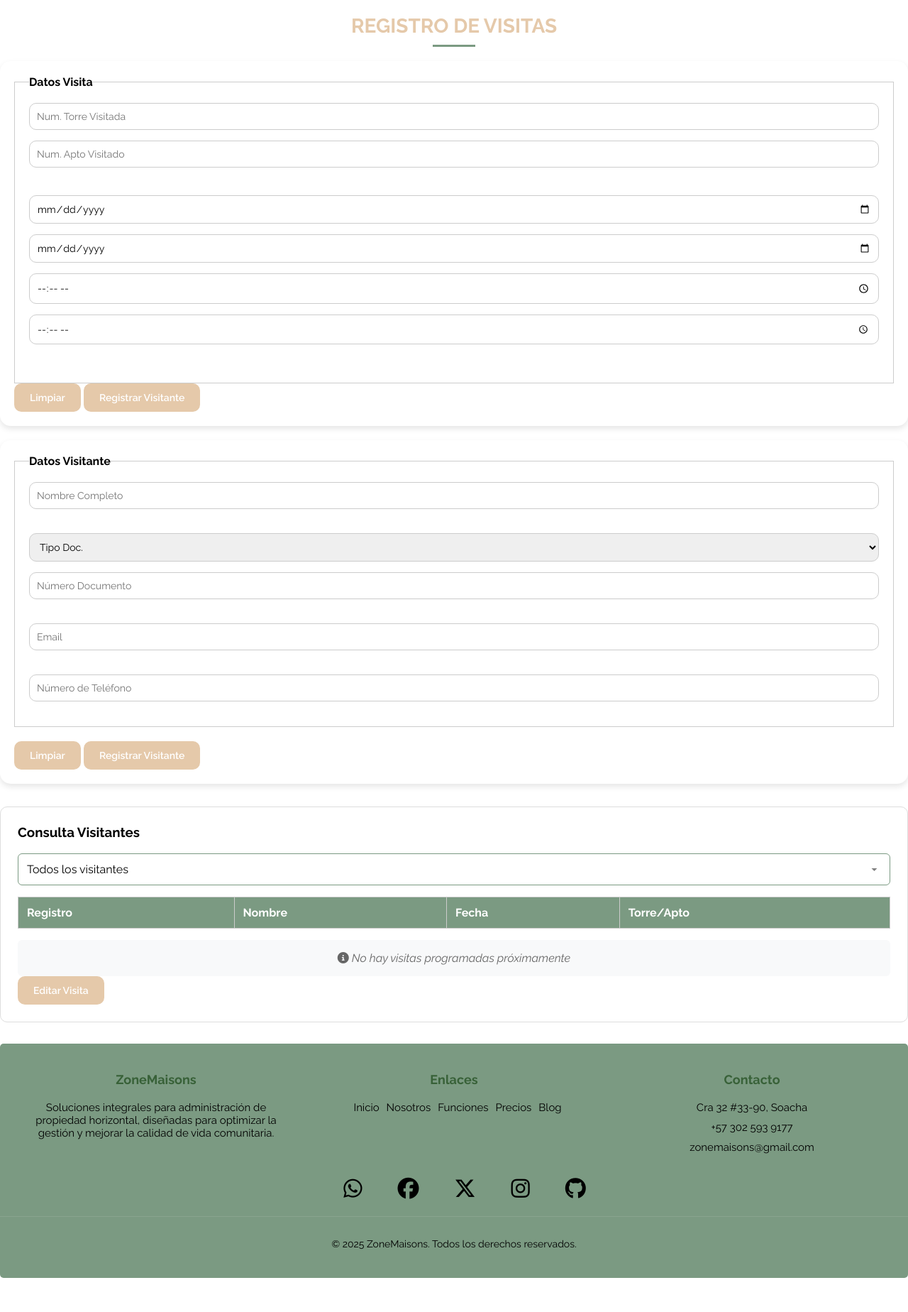
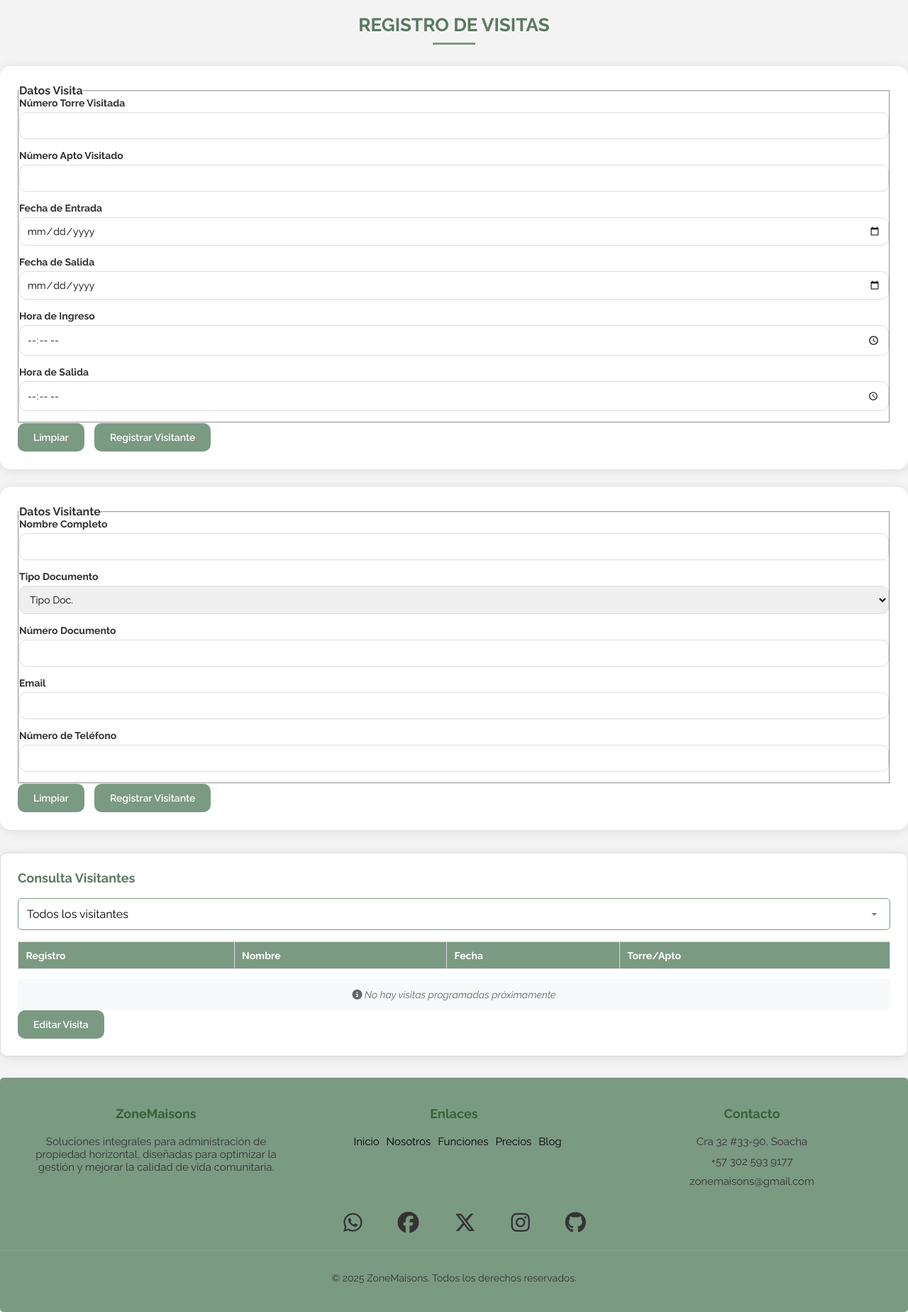
Before and after one commit to 4lecky/ZoneMaison2025, a PHP site: page /views/visitas.php in a window 1280 px wide. Shown: the part 166-2014 px from the top of the page at 71% size. Before the commit the page ends 1966 px from the top, so only its background shows below. Run offline with PHP 8.4, Linux system fonts and the light colour scheme; lists and menus that the app fills with data are empty; some libraries are stand-ins or nearby versions.

Commit message:
Modifique estilo Formulario(Andres)

```diff
--- a/assets/Css/visitas.css
+++ b/assets/Css/visitas.css
@@ -1,8 +1,28 @@
+:root {
+    --primary-color: #7b9a82;
+    --primary-dark: #5a7961;
+    --primary-light: #a3bdaa;
+    --secondary-color: #f8f9fa;
+    --text-color: #333;
+    --border-color: #ddd;
+    --success-color: #28a745;
+    --warning-color: #ffc107;
+    --danger-color: #dc3545;
+    --shadow: 0 2px 15px rgba(0, 0, 0, 0.1);
+    --transition: all 0.3s ease;
+}
+
+body {
+    font-family: 'Poppins', sans-serif;
+    background-color: #f4f4f4;
+    color: var(--text-color);
+}
+
 main h2 {
     text-align: center;
-    margin-bottom: 20px;
-    font-size: 28px;
-    color: #e5c9aa;
+    margin-bottom: 30px;
+    font-size: 26px;
+    color: var(--primary-dark);
     position: relative;
 }
 
@@ -11,32 +31,27 @@ main h2::after {
     display: block;
     width: 60px;
     height: 3px;
-    background-color: #7b9a82;
+    background-color: var(--primary-color);
     margin: 10px auto 0;
 }
 
-
-body {
-    font-family: 'Poppins', sans-serif;
-}
-
-
+/* ---- Formulario ---- */
 form {
     background-color: #ffffff;
     border-radius: 15px;
-    padding: 20px;
-    box-shadow: 0 4px 8px rgba(0, 0, 0, 0.1);
-    margin-bottom: 20px;
+    padding: 25px;
+    box-shadow: var(--shadow);
+    margin-bottom: 25px;
+    transition: var(--transition);
 }
 
-
 form label {
-    font-weight: 600;
-    color: #000;
+    font-weight: bold;
+    color: var(--text-color);
     margin-bottom: 5px;
     display: block;
+    font-size: 14px;
 }
-
 
 form input,
 form select {
@@ -44,7 +59,7 @@ form select {
     padding: 10px;
     margin-bottom: 15px;
     border-radius: 10px;
-    border: 1px solid #ccc;
+    border: 1px solid var(--border-color);
     font-size: 14px;
     box-sizing: border-box;
     transition: border-color 0.3s ease;
@@ -52,57 +67,61 @@ form select {
 
 form input:focus,
 form select:focus {
-    color: black;
-    border-color: #7b9a82;
+    border-color: var(--primary-color);
     outline: none;
 }
 
-
+/* ---- Botones ---- */
 form button,
 form input[type="button"],
-form input[type="submit"] {
-    background-color: #e5c9aa;
-    color: #fff;
+form input[type="submit"],
+#btnEditar {
+    background-color: var(--primary-color);
+    color: white;
     padding: 10px 20px;
-    border: 2px solid #e5c9aa;
+    border: 2px solid var(--primary-color);
     border-radius: 10px;
     font-weight: 600;
     font-size: 14px;
     cursor: pointer;
-    transition: all 0.3s ease;
+    transition: var(--transition);
+    margin-right: 10px;
 }
-
 
 form button:hover,
 form input[type="button"]:hover,
-form input[type="submit"]:hover {
-    background-color: #ffffff;
-    color: black;
-    border: 2px solid #e5c9aa;
-    box-shadow: 0 0 8px rgba(76, 175, 80, 0.6);
+form input[type="submit"]:hover,
+#btnEditar:hover {
+    background-color: white;
+    color: var(--text-color);
+    border-color: var(--primary-color);
+    box-shadow: 0 0 8px rgba(123, 154, 130, 0.4);
 }
 
-
+/* ---- Tabla ---- */
 .table-card {
     padding: 1.5em;
-    border: 1px solid #ddd;
+    border: 1px solid var(--border-color);
     border-radius: 10px;
     margin-top: 2em;
+    background-color: white;
+    box-shadow: var(--shadow);
 }
 
 .table-card h3 {
     margin-bottom: 1em;
+    font-size: 18px;
+    color: var(--primary-dark);
 }
 
 .Consulta {
     margin-bottom: 1em;
 }
 
-
 .filtro-visitas {
     width: 100%;
     padding: 0.75em;
-    border: 1px solid #7b9a82;
+    border: 1px solid var(--primary-color);
     border-radius: 6px;
     font-size: 1em;
     background-color: #fff;
@@ -115,8 +134,8 @@ form input[type="submit"]:hover {
 
 .filtro-visitas:focus {
     outline: none;
-    border-color: #7b9a82;
-    box-shadow: 0 0 4px #7b9a82;
+    border-color: var(--primary-color);
+    box-shadow: 0 0 4px var(--primary-color);
 }
 
 table {
@@ -126,49 +145,32 @@ table {
 }
 
 thead {
-    background-color: #7b9a82;
+    background-color: var(--primary-color);
     color: white;
 }
 
 table th,
 table td {
     padding: 0.75em;
-    border: 1px solid #ccc;
+    border: 1px solid var(--border-color);
     text-align: left;
+    font-size: 14px;
 }
 
+/* ---- Mensaje vacío ---- */
 .empty-state {
     margin-top: 1em;
     padding: 1em;
-    background-color: #f8f9fa;
+    background-color: var(--secondary-color);
     color: #666;
     text-align: center;
     border-radius: 6px;
     font-style: italic;
-
+    font-size: 14px;
 }
 
-
-#btnEditar {
-    background-color: #e5c9aa;
-    color: #ffffff;
-    padding: 10px 20px;
-    border: 2px solid #e5c9aa;
-    border-radius: 10px;
-    font-weight: 600;
-    font-size: 14px;
-    cursor: pointer;
-    transition: all 0.3s ease;
-}
-
-/* Hover: al pasar el cursor */
-#btnEditar:hover {
-    background-color: #ffffff;
-    color: black;
-    border: 2px solid #e5c9aa;
-}
-
+/* ---- Campo con error ---- */
 .campo-error {
-    border: 2px solid red !important;
+    border: 2px solid var(--danger-color) !important;
     background-color: #ffe6e6;
 }
--- a/models/visitante.php
+++ b/models/visitante.php
@@ -1,10 +1,9 @@
 <?php
-<<<<<<< HEAD
 
 require_once __DIR__."/../config/db.php";
-=======
+
 require_once __DIR__ . '/../config/db.php';
->>>>>>> 2f73a8f00e68e7957bd6b8c29e1ec33ef33fa761
+
 class Visitante {
     private $pdo;
 
--- a/views/visitas.php
+++ b/views/visitas.php
@@ -1,7 +1,6 @@
 <?php
 require_once "./Layout/header.php"
-
-    ?>
+?>
 
 <!DOCTYPE html>
 <html lang="en">
@@ -14,7 +13,7 @@ require_once "./Layout/header.php"
     <link rel="stylesheet" href="../assets/Css/globals.css" />
     <link rel="stylesheet" href="../assets/Css/Layout/header.css" />
     <link rel="stylesheet" href="../assets/Css/Layout/footer.css" />
-
+    <link rel="stylesheet" href="../assets/Css/visitas-form.css" />
 </head>
 
 <body>
@@ -22,21 +21,29 @@ require_once "./Layout/header.php"
     <!-- Registro de Visitas -->
     <main class="container mt-4">
         <h2>REGISTRO DE VISITAS</h2>
+
         <section class="form-card">
             <form id="formVisita" method="post" action="../controller/visitaController.php">
-                <fieldset style="border: 1px solid #ccc; padding: 20px;">
+                <fieldset>
                     <legend><strong>Datos Visita</strong></legend>
 
-                    <input type="text" data-validate="number" name="torre" placeholder="Num. Torre Visitada" required>
-                    <input type="text" data-validate="number" name="apto" placeholder="Num. Apto Visitado" required><br><br>
+                    <label for="torre">Número Torre Visitada</label>
+                    <input type="text" data-validate="number" name="torre" id="torre" required>
 
-                    <label Fecha de Entrada></label>
-                    <input type="date" name="fechaEntrada" required>
-                    <input type="date" name="fechaSalida" required>
+                    <label for="apto">Número Apto Visitado</label>
+                    <input type="text" data-validate="number" name="apto" id="apto" required>
 
-                    <input type="time" name="horaInicio" time-valitime="time" required>
-                    <input type="time" name="horaSalida" time-valitime="time" required><br><br>
+                    <label for="fechaEntrada">Fecha de Entrada</label>
+                    <input type="date" name="fechaEntrada" id="fechaEntrada" required>
 
+                    <label for="fechaSalida">Fecha de Salida</label>
+                    <input type="date" name="fechaSalida" id="fechaSalida" required>
+
+                    <label for="horaInicio">Hora de Ingreso</label>
+                    <input type="time" name="horaInicio" id="horaInicio" required>
+
+                    <label for="horaSalida">Hora de Salida</label>
+                    <input type="time" name="horaSalida" id="horaSalida" required>
                 </fieldset>
 
                 <button type="reset" id="btnLimpiar">Limpiar</button>
@@ -44,33 +51,32 @@ require_once "./Layout/header.php"
             </form>
 
             <form id="formVisitante" method="post" action="../controller/visitanteController.php">
-                <fieldset style="border: 1px solid #ccc; padding: 20px; margin-bottom: 20px;">
+                <fieldset>
                     <legend><strong>Datos Visitante</strong></legend>
 
-                    <input type="text" data-validate="text" name="nombre" placeholder="Nombre Completo"
-                        required><br><br>
+                    <label for="nombre">Nombre Completo</label>
+                    <input type="text" data-validate="text" name="nombre" id="nombre" required>
 
-                    <select name="tipoDoc" required>
+                    <label for="tipoDoc">Tipo Documento</label>
+                    <select name="tipoDoc" id="tipoDoc" required>
                         <option value="">Tipo Doc.</option>
                         <option value="CC">C.C</option>
                         <option value="TI">T.I</option>
                     </select>
 
-                    <input type="text" data-validate="number" name="documento" placeholder="Número Documento"
-                        required><br><br>
+                    <label for="documento">Número Documento</label>
+                    <input type="text" data-validate="number" name="documento" id="documento" required>
 
-                    <input type="email" data-validate="email" name="email" placeholder="Email" required><br><br>
+                    <label for="email">Email</label>
+                    <input type="email" data-validate="email" name="email" id="email" required>
 
-                    <input type="telefono" data-validate="number" name="telefono" placeholder="Número de Teléfono"
-                        required><br>
-
+                    <label for="telefono">Número de Teléfono</label>
+                    <input type="text" data-validate="number" name="telefono" id="telefono" required>
                 </fieldset>
 
                 <button type="reset" id="btnLimpiar">Limpiar</button>
                 <button type="submit" id="btnRegistrar" name="registrarFormVisi">Registrar Visitante</button>
             </form>
-
-
         </section>
 
         <section class="table-card">
@@ -106,9 +112,7 @@ require_once "./Layout/header.php"
     <script src="../assets/Js/visitas.js"></script>
     <?php
     require_once "./Layout/footer.php"
-
-        ?>
-
+    ?>
 </body>
 
 </html>
```
